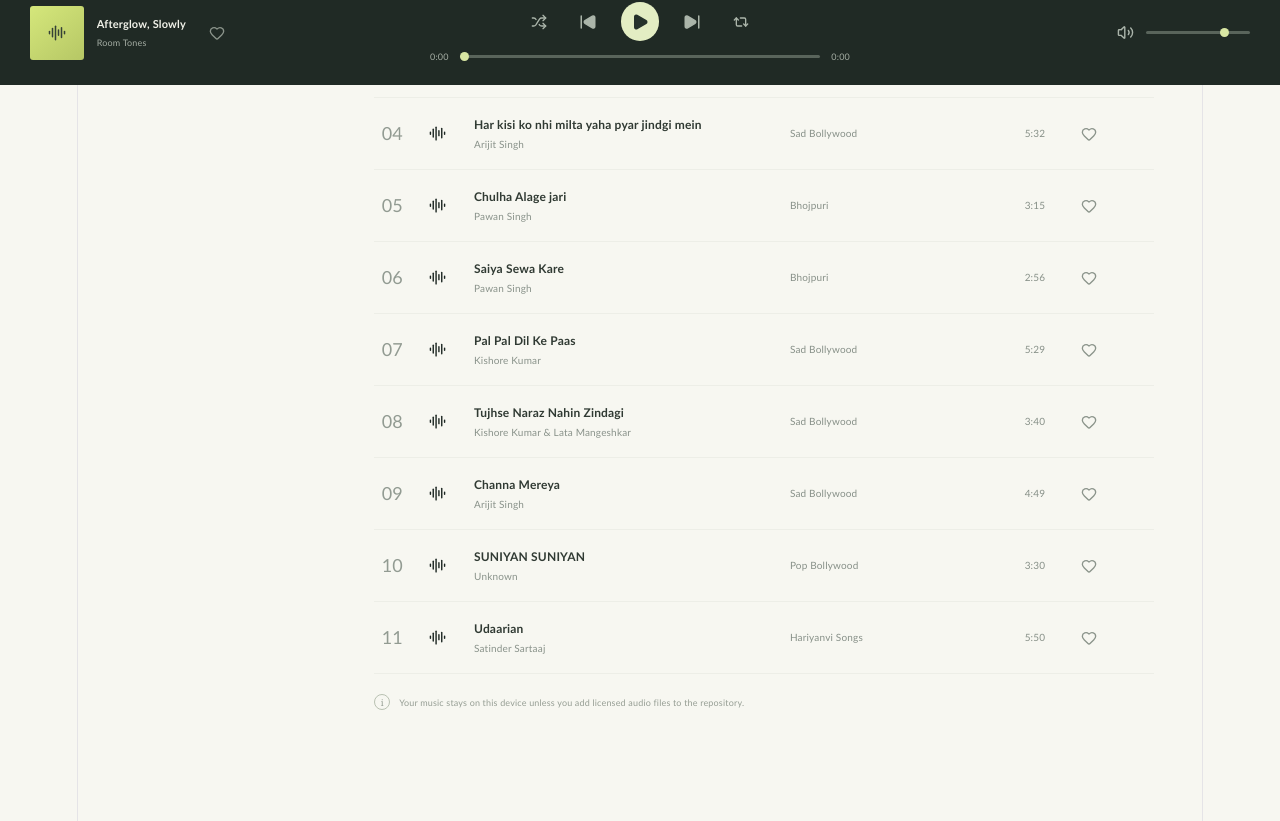
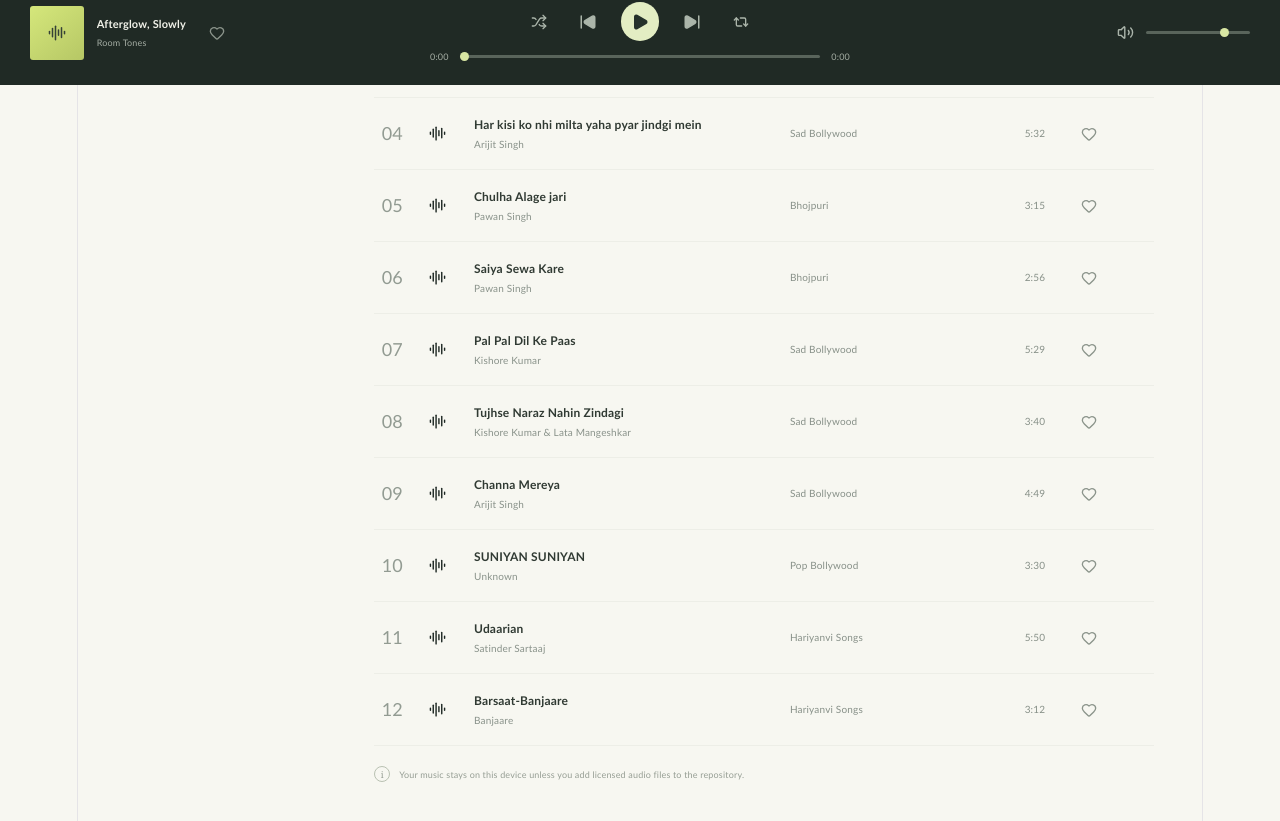
Before and after one commit to developer-uday/spotify--clone, a React (Vite) app: page / in a window 1280 px wide. Shown: the part 715-1536 px from the top of the page. Built offline with nearby package versions, Linux system fonts and the light colour scheme.

Commit message:
Add new song 'Barsaat-Banjaare' to catalog

```diff
--- a/src/catalog.js
+++ b/src/catalog.js
@@ -112,4 +112,14 @@ export const bundledTracks = [
     duration: 350,
     art: "art-udaarian",
   },
+  {
+    id: "barsaat",
+    title: "Barsaat-Banjaare",
+    artist: "Banjaare",
+    kind: "bundled",
+    collection: "Hariyanvi Songs",
+    file: "barsaat.mp3",
+    duration: 192,
+    art: "art-barsaat",
+  },
 ];
```
